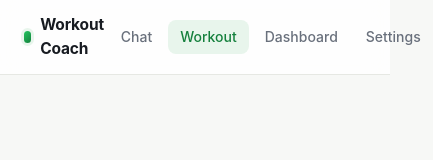
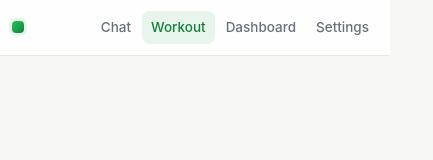
Before and after one commit to laurence-coman/workout-coach, a Next.js app: page /workout in a window 390 px wide. Shown: the top 160 px of the page, 433 px wide, since content can reach past the window. Built offline with nearby package versions, Linux system fonts and the light colour scheme; no server answers.

Commit message:
Mobile nav: hide brand text, tighter link spacing under 760px (fixes horizontal overflow)

```diff
--- a/app/globals.css
+++ b/app/globals.css
@@ -564,6 +564,23 @@ tbody tr:hover {
 @media (max-width: 760px) {
   .main {
     padding: 16px 12px;
+  }
+
+  .nav {
+    padding: 11px 12px;
+  }
+
+  .brand-text {
+    display: none;
+  }
+
+  .nav-links {
+    gap: 2px;
+  }
+
+  .nav-link {
+    font-size: 13.5px;
+    padding: 6px 9px;
   }
 
   .chat-layout {
--- a/app/layout.tsx
+++ b/app/layout.tsx
@@ -24,7 +24,7 @@ export default function RootLayout({
         <nav className="nav">
           <span className="nav-brand">
             <span className="brand-dot" />
-            Workout Coach
+            <span className="brand-text">Workout Coach</span>
           </span>
           <NavLinks />
         </nav>
```
